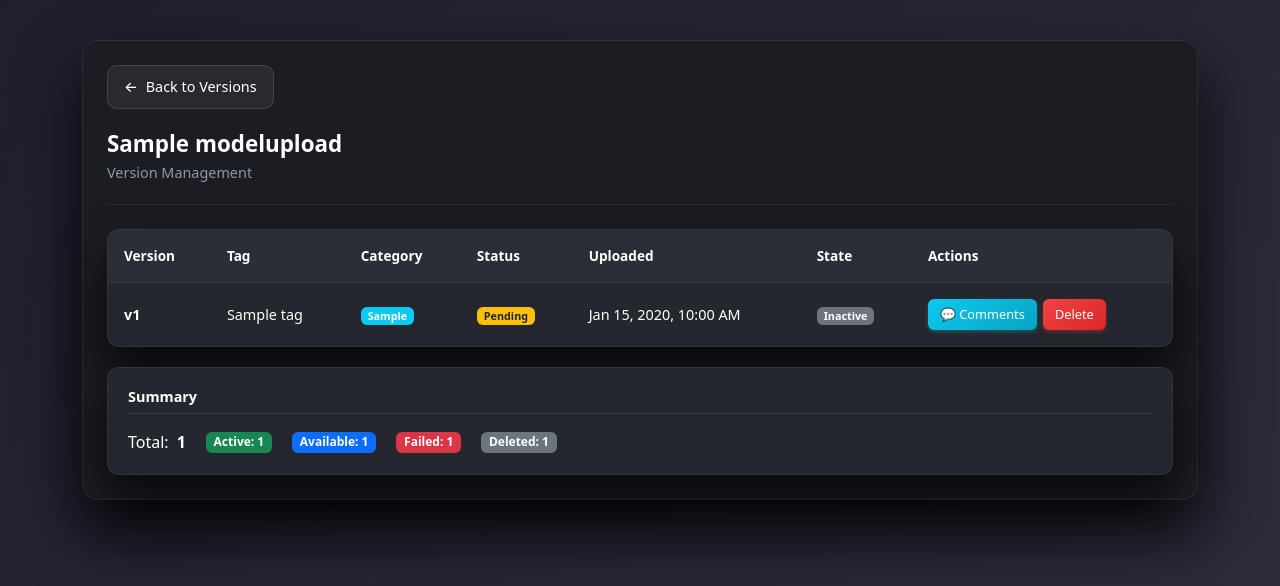
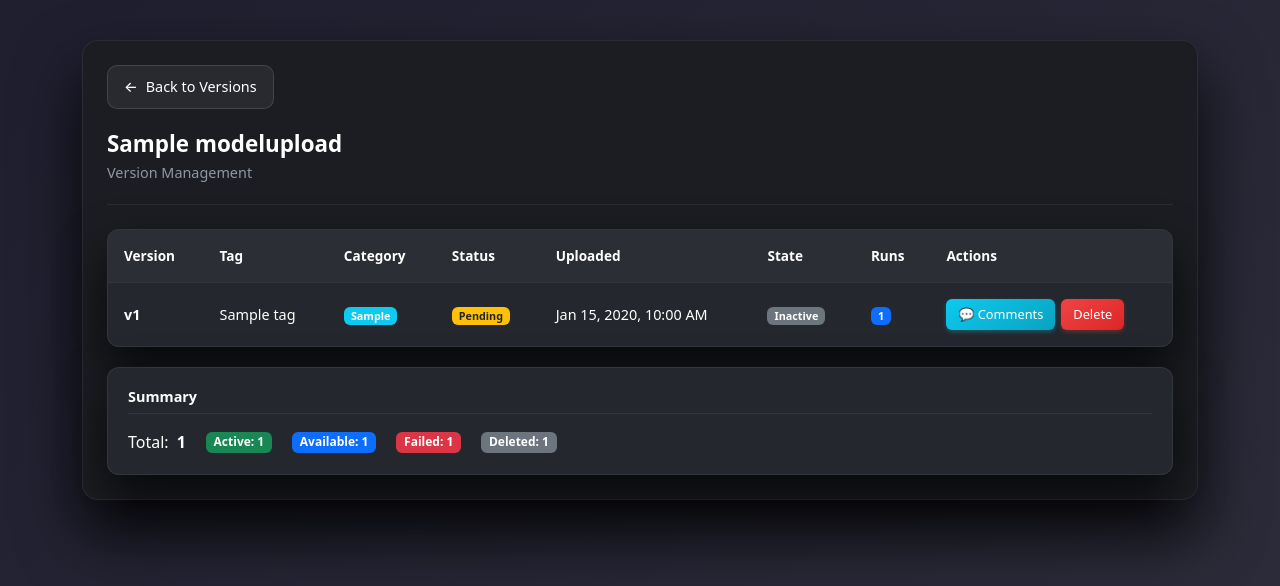
Before and after one commit to gcivil-nyu-org/team4-wed-fall25, a Django app: template note2webapp/templates/note2webapp/model_versions.html in a window 1280 px wide. Shown: the part 58-644 px from the top of the page. Run offline with Django 4.2, Linux system fonts and the light colour scheme; tables that the repository leaves empty hold one stand-in row (values such as "Sample post"); the template is opened without the code that fills it: values that come from a table or form of the project are taken from there, most other values are stand-ins (such as "Sample title", 1, 10 or a date in 2020); some libraries are stand-ins or nearby versions.

Commit message:
feat(usage-tracking): add color-coded run counter badges to version table
- Introduced `usage_count` field in ModelVersion for tracking test runs
- Updated `test_model_cpu` view to increment usage count only on POST requests
- Added "Runs" column in Manage Versions table
- Implemented dynamic color-coded badges:
  - Blue for 0–5 runs
  - Green for 6–20 runs
  - Yellow for 21–50 runs
  - Red for 50+ runs
- Improved visual consistency with existing dark-themed badges
- Enhanced readability and quick recognition of frequently tested models

This change provides clear visual feedback on model testing frequency and
maintains a consistent, modern UI aligned with other system badges.

```diff
--- a/note2webapp/models.py
+++ b/note2webapp/models.py
@@ -98,6 +98,7 @@ class ModelVersion(models.Model):
     is_active = models.BooleanField(default=False)
     log = models.TextField(blank=True, null=True)
     created_at = models.DateTimeField(auto_now_add=True)
+    usage_count = models.PositiveIntegerField(default=0, help_text="Number of times this version has been tested.")
 
     # soft delete
     is_deleted = models.BooleanField(default=False)
--- a/note2webapp/templates/note2webapp/model_versions.html
+++ b/note2webapp/templates/note2webapp/model_versions.html
@@ -51,6 +51,7 @@
                         <th>Status</th>
                         <th>Uploaded</th>
                         <th>State</th>
+                        <th>Runs</th>
                         <th>Actions</th>
                     </tr>
                 </thead>
@@ -90,6 +91,17 @@
                                 <span class="badge bg-secondary">Inactive</span>
                                 {% endif %}
                             {% endif %}
+                        </td>
+                        <td>
+                        {% if version.usage_count > 50 %}
+                            <span class="badge bg-danger">{{ version.usage_count }}</span>
+                        {% elif version.usage_count > 20 %}
+                            <span class="badge bg-warning text-dark">{{ version.usage_count }}</span>
+                        {% elif version.usage_count > 5 %}
+                            <span class="badge bg-success">{{ version.usage_count }}</span>
+                        {% else %}
+                            <span class="badge bg-primary">{{ version.usage_count }}</span>
+                        {% endif %}
                         </td>
                         <td>
                             {% if not version.is_deleted %}
--- a/note2webapp/views.py
+++ b/note2webapp/views.py
@@ -13,7 +13,7 @@ from django.shortcuts import render, redirect, get_object_or_404
 from django.http import JsonResponse
 from django.utils import timezone
 from django import forms
-from django.db import transaction, IntegrityError
+from django.db import transaction, IntegrityError, models
 
 # for admin stats
 from django.contrib.admin.views.decorators import staff_member_required
@@ -753,6 +753,10 @@ def test_model_cpu(request, version_id):
                     parse_error = (
                         "Top-level JSON must be either an object {...} or a list [...]."
                     )
+                # Increment usage counter every time it's tested
+                version.usage_count = models.F("usage_count") + 1
+                version.save(update_fields=["usage_count"])
+                version.refresh_from_db()
 
             except json.JSONDecodeError as e:
                 raw_msg = str(e)
```
Also changed, not shown: note2webapp/migrations/0013_modelversion_usage_count.py (added).
